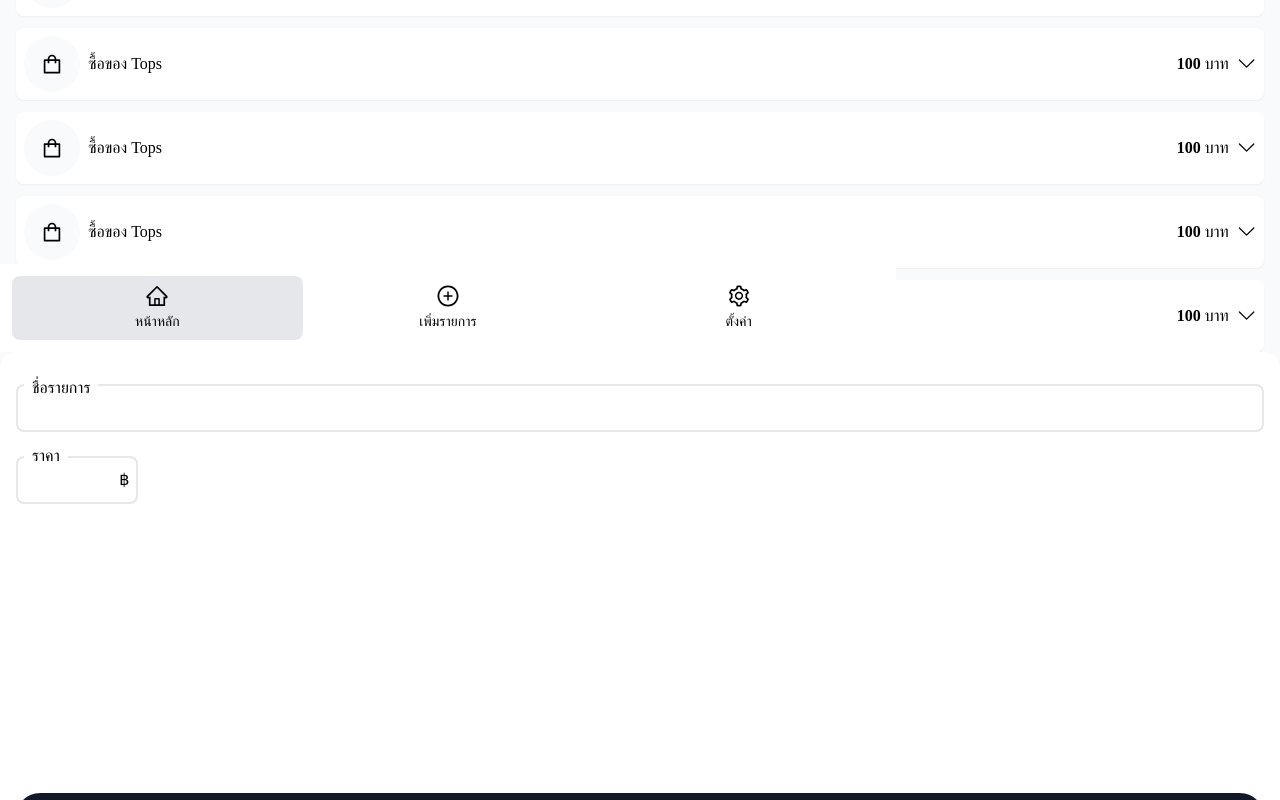
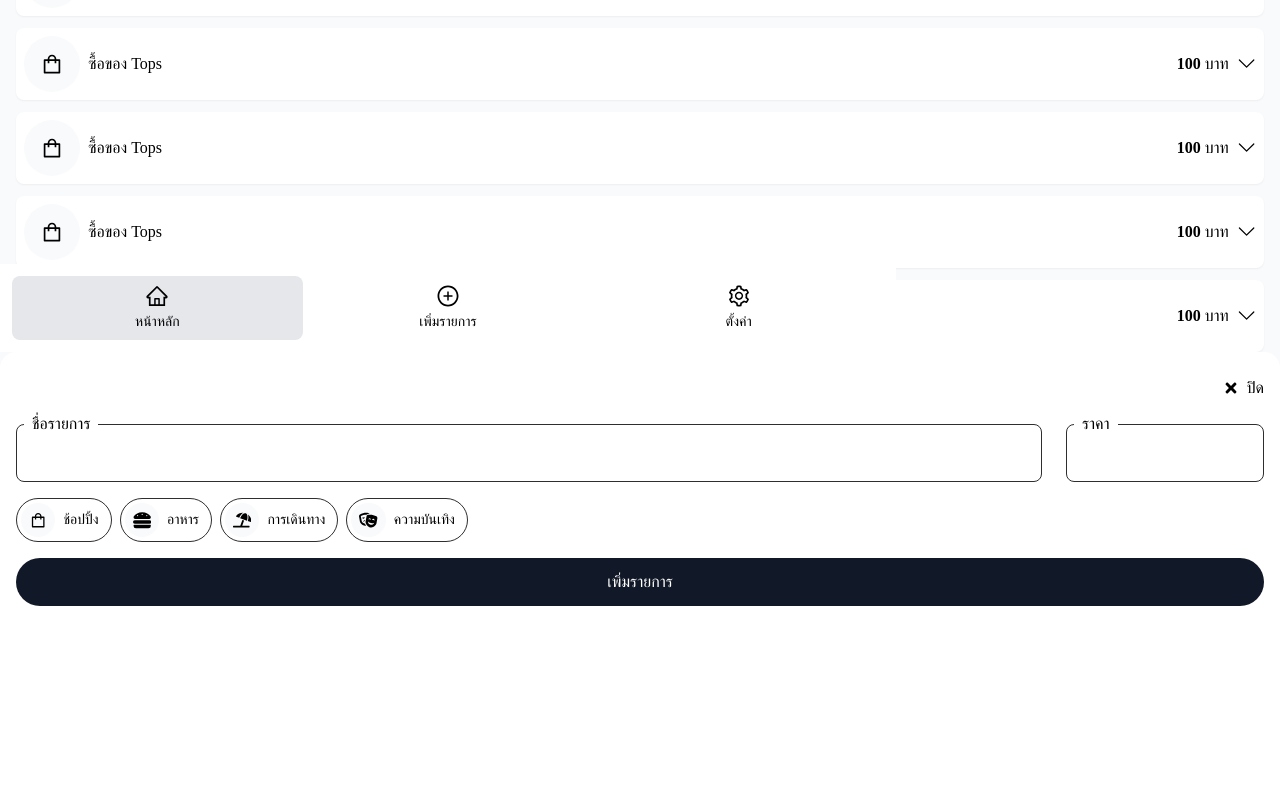
Before and after one commit to SornchaiTheDev/pocket-money, a Next.js app: page /home in a window 1280 px wide. Shown: the part 448-1248 px from the top of the page. Built offline with nearby package versions, Linux system fonts and the light colour scheme; a web font is replaced by a local one.

Commit message:
Add : category button

```diff
--- a/components/AddPopup.tsx
+++ b/components/AddPopup.tsx
@@ -1,9 +1,11 @@
-import { useEffect, useRef, useState } from "react";
+import { useRef } from "react";
 import { motion } from "framer-motion";
 import { AiOutlineShopping } from "react-icons/ai";
-import useClickOutSide from "@hooks/useClickOutside";
+import { FaTimes } from "react-icons/fa";
 import InputForm from "./form/InputForm";
 import MoneyForm from "./form/MoneyForm";
+import Link from "next/link";
+import CategoryList from "./Category/CategoryList";
 
 interface AddPopupProps {
   isAddNewList: boolean;
@@ -34,13 +36,26 @@ function AddPopup({ isAddNewList, onClose }: AddPopupProps) {
         ref={divRef}
         initial={false}
         variants={variants}
-        className="w-full fixed bottom-0 bg-white rounded-t-2xl h-3/4 p-4"
+        className="w-full fixed bottom-0 bg-white rounded-t-2xl h-3/4 p-4 flex flex-col"
         animate={isAddNewList ? "open" : "closed"}
       >
-        <div className="flex flex-col gap-4 h-5/6 justify-between pt-4">
-          <div className="flex flex-col gap-6">
-            <InputForm placeholder="ชื่อรายการ" />
+        <button
+          className="inline-flex gap-2 items-center self-end my-2 cursor-pointer"
+          onClick={onClose}
+        >
+          <FaTimes />
+          <h2>ปิด</h2>
+        </button>
+        <div className="flex flex-col gap-4 justify-between pt-4">
+          <div className="flex gap-6">
+            <InputForm placeholder="ชื่อรายการ" className="w-full" />
             <MoneyForm placeholder="ราคา" />
+          </div>
+          <div className="flex flex-wrap gap-2 w-full">
+            <CategoryList category="shopping">ช้อปปิ้ง</CategoryList>
+            <CategoryList category="food">อาหาร</CategoryList>
+            <CategoryList category="travel">การเดินทาง</CategoryList>
+            <CategoryList category="entertainment">ความบันเทิง</CategoryList>
           </div>
           <button className="px-4 py-3 w-full bg-gray-900 hover:bg-gray-800 rounded-full text-white">
             เพิ่มรายการ
--- /dev/null
+++ b/components/Category/CategoryList.tsx
@@ -0,0 +1,79 @@
+import { ReactNode, useState } from "react";
+import { AiOutlineShopping } from "react-icons/ai";
+import {
+  FaTimes,
+  FaHamburger,
+  FaUmbrellaBeach,
+  FaTheaterMasks,
+} from "react-icons/fa";
+
+interface CategoryListProps {
+  children: ReactNode;
+  category: "shopping" | "food" | "travel" | "entertainment";
+}
+function CategoryList({ children, category }: CategoryListProps) {
+  const [isClick, setIsClick] = useState<boolean>(false);
+  const handleOnClick = () => {
+    setIsClick(!isClick);
+  };
+  return (
+    <>
+      <div
+        onClick={handleOnClick}
+        className={`inline-flex gap-2 justify-start items-center rounded-full px-1 pr-3 py-1 ${
+          isClick && "border-green-300 bg-[#5ce250]"
+        }  cursor-pointer`}
+        style={{ border: "1.5px solid #2e2e2e" }}
+      >
+        <button
+          className={`${
+            isClick ? "bg-[#5ce250]" : "bg-gray-50"
+          } rounded-full p-2`}
+        >
+          {category === "shopping" ? (
+            <AiOutlineShopping size="1.15rem" />
+          ) : category === "food" ? (
+            <FaHamburger size="1.15rem" />
+          ) : category === "entertainment" ? (
+            <FaTheaterMasks size="1.15rem" />
+          ) : (
+            category === "travel" && <FaUmbrellaBeach size="1.15rem" />
+          )}
+        </button>
+        <h4 className="font-normal text-sm">{children}</h4>
+        {isClick && (
+          <button onClick={handleOnClick}>
+            <FaTimes size="0.75rem" />
+          </button>
+        )}
+      </div>
+
+      {/* <div
+          style={{
+            border: "1.5px solid #34da25",
+          }}
+          className="inline-flex gap-2 justify-start items-center rounded-full px-1 pr-3 py-1  cursor-pointer"
+          onClick={handleOnClick}
+        >
+          <button className="bg-[#5ce250] rounded-full p-2">
+            {category === "shopping" ? (
+              <AiOutlineShopping size="1.15rem" />
+            ) : category === "food" ? (
+              <FaHamburger size="1.15rem" />
+            ) : category === "entertainment" ? (
+              <FaTheaterMasks size="1.15rem" />
+            ) : (
+              category === "travel" && <FaUmbrellaBeach size="1.15rem" />
+            )}
+          </button>
+          <h4 className="font-normal text-sm">{children}</h4>
+          <button>
+            <FaTimes size="0.75rem" />
+          </button>
+        </div>
+       */}
+    </>
+  );
+}
+
+export default CategoryList;
--- a/components/Header.tsx
+++ b/components/Header.tsx
@@ -4,7 +4,13 @@ import ViewAs from "./ViewAs";
 
 function Header() {
   return (
-    <div className="bg-green-500 w-full px-4 md:px-10 py-10 pb-20 relative">
+    <div
+      className="w-full px-4 md:px-10 py-10 pb-20 relative"
+      style={{
+        background:
+          "linear-gradient(0deg, rgba(92,226,80,1) 0%, rgba(52,218,37,1) 100%)",
+      }}
+    >
       <div className="flex w-full justify-between items-center">
         <div>
           <h2 className="text-lg text-white">สวัสดี !</h2>
--- a/components/form/InputForm.tsx
+++ b/components/form/InputForm.tsx
@@ -1,12 +1,17 @@
 interface InputFormProps {
   placeholder: string;
+  className?: string;
 }
 
-function InputForm({ placeholder }: InputFormProps) {
+function InputForm({ placeholder, className }: InputFormProps) {
   return (
-    <div className="relative">
-      <input type="text" className="w-full border-2 rounded-lg p-2 text-lg" />
-      <p className="absolute -top-2 left-2 bg-white px-2 font-normal">
+    <div className={`relative ${className}`}>
+      <input
+        type="text"
+        className="w-full rounded-lg p-2 pb-3 pt-4 text-lg"
+        style={{ border: "1.5px solid #2e2e2e" }}
+      />
+      <p className="absolute -top-3 left-2 bg-white px-2 font-normal">
         {placeholder}
       </p>
     </div>
--- a/components/form/MoneyForm.tsx
+++ b/components/form/MoneyForm.tsx
@@ -8,20 +8,21 @@ interface MoneyFormProps {
 function MoneyForm({ placeholder }: MoneyFormProps) {
   const [value, setValue] = useState<string>("");
   const handleOnChange = (e: FormEvent<HTMLInputElement>) => {
-    const valueAsNumber = Number(e.currentTarget.value.replace(",", ""));
+    const valueAsNumber = Number(e.currentTarget.value.replaceAll(",", ""));
     const assignValue = toCurrency(valueAsNumber);
     setValue(assignValue);
   };
   return (
     <div className="relative w-fit">
-      <div className="relative w-1/2">
+      <div className="relative">
         <input
           type="text"
-          className="border-2 rounded-lg p-2 text-lg w-full"
+          style={{ border: "1.5px solid #2e2e2e" }}
+          className="border-2 rounded-lg p-2 pb-3 pt-4 text-lg w-full"
           value={value}
+          inputMode="numeric"
           onChange={handleOnChange}
         />
-        <p className="absolute right-2 top-3">฿</p>
       </div>
 
       <p className="absolute -top-3 left-2 bg-white px-2 font-normal">
```
